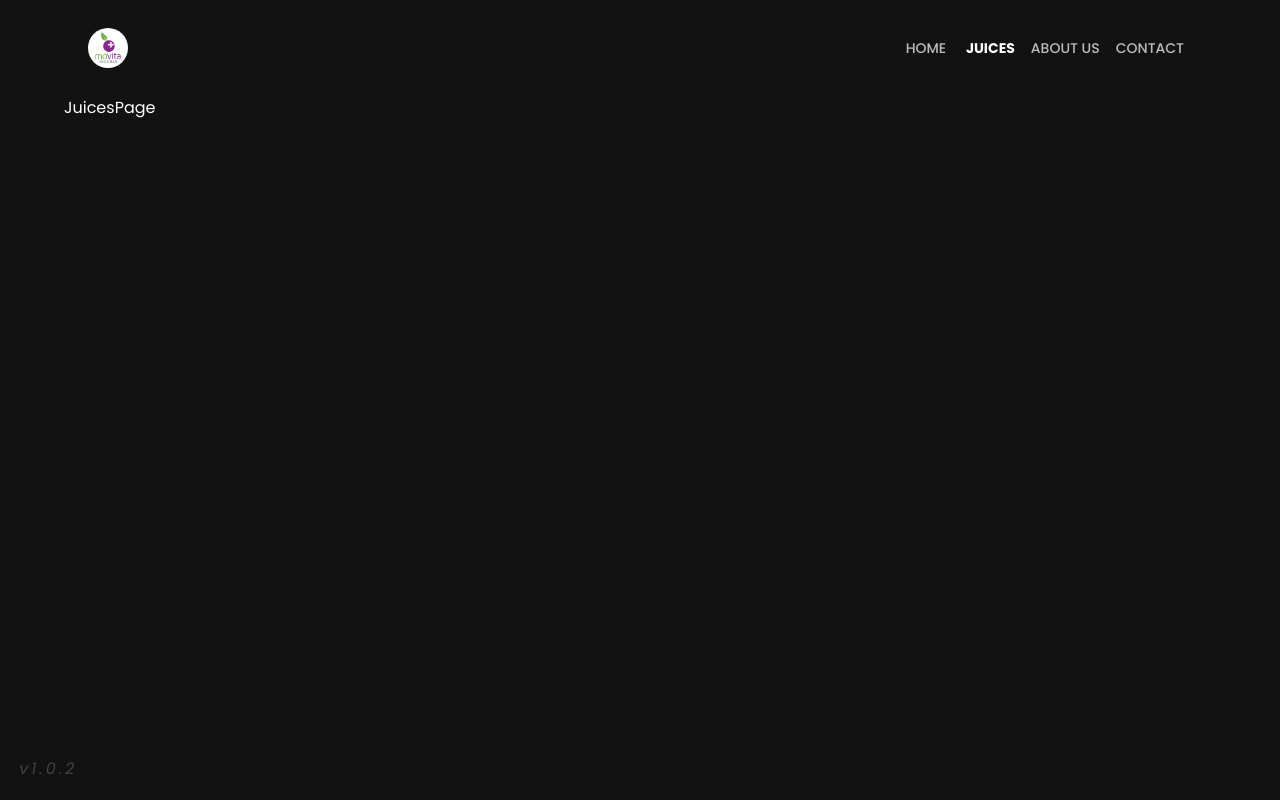
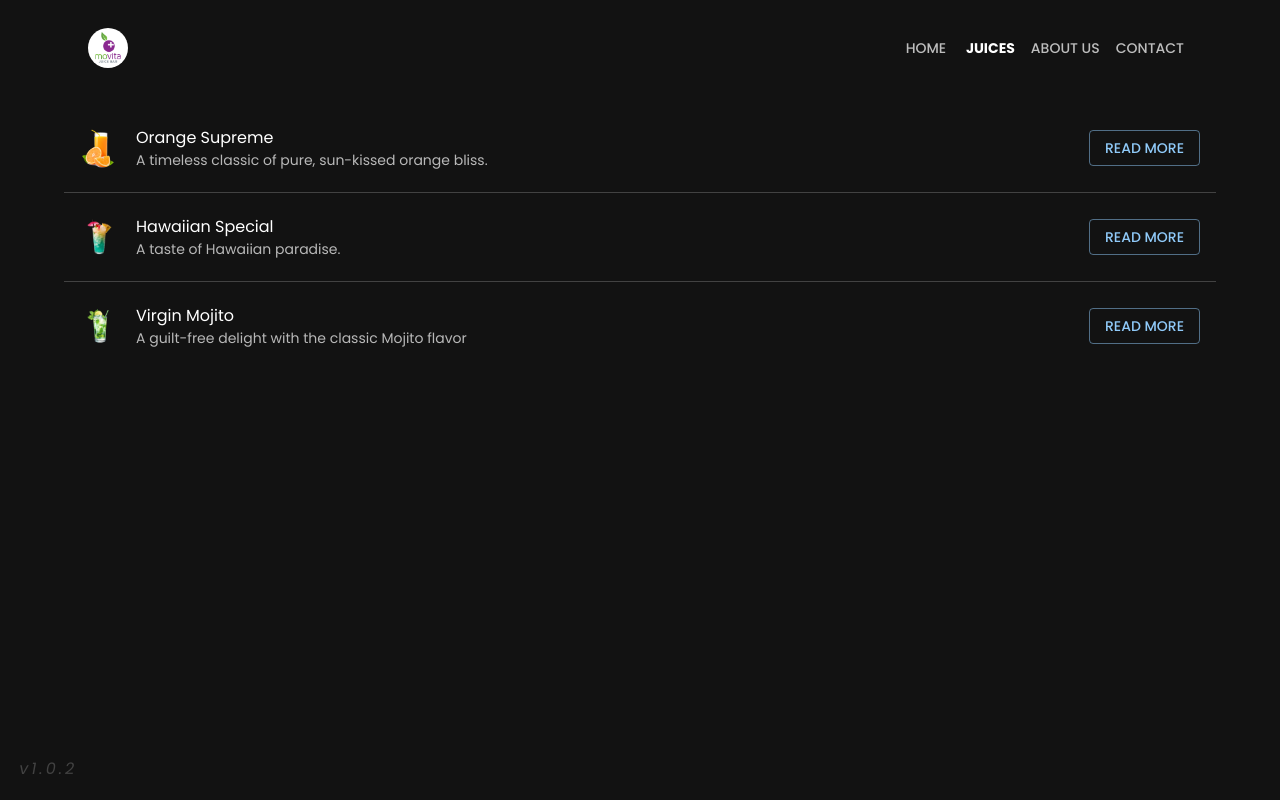
Before and after one commit to DennisByberg/movita-juice-bar, a React (Vite) app: page /juices in a window 1280 px wide. Built offline with nearby package versions, Linux system fonts and the light colour scheme.

Commit message:
added juicelist component

```diff
--- /dev/null
+++ b/src/components/JuiceList/JuiceList.tsx
@@ -0,0 +1,60 @@
+import {
+  List,
+  ListItem,
+  ListItemAvatar,
+  Avatar,
+  ListItemText,
+} from '@mui/material';
+import DefaultButton from '../DefaultButton/DefaultButton';
+import juicesDatabase from '../../juicesData.json';
+import { grey } from '@mui/material/colors';
+
+function JuiceList() {
+  const juices = juicesDatabase;
+
+  const listItemSX = {
+    display: 'flex',
+    flexDirection: 'column',
+    alignItems: 'center',
+    textAlign: 'center',
+    padding: 2,
+    borderBottom: `1px solid ${grey[800]}`,
+    '&:last-child': {
+      borderBottom: 'none',
+    },
+    '@media (min-width:800px)': {
+      flexDirection: 'row',
+      justifyContent: 'space-between',
+      textAlign: 'left',
+    },
+  };
+
+  const listItemTextSX = {
+    '@media (max-width:800px)': {
+      mb: '20px',
+    },
+  };
+
+  return (
+    <List>
+      {juices.map((juice) => (
+        <ListItem key={juice.id} sx={listItemSX}>
+          <ListItemAvatar>
+            <Avatar role='img' src={juice.image} />
+          </ListItemAvatar>
+          <ListItemText
+            sx={listItemTextSX}
+            primary={juice.name}
+            secondary={juice.small_description}
+          />
+          <DefaultButton
+            navigationURL={`${juice.link_name}`}
+            buttonText='Read More'
+            variant='outlined'
+          />
+        </ListItem>
+      ))}
+    </List>
+  );
+}
+export default JuiceList;
--- a/src/pages/JuicesPage/JuicesPage.tsx
+++ b/src/pages/JuicesPage/JuicesPage.tsx
@@ -1,4 +1,12 @@
+import { Box } from '@mui/material';
+import JuiceList from '../../components/JuiceList/JuiceList';
+
 function JuicesPage() {
-  return <div>JuicesPage</div>;
+  return (
+    <Box>
+      <JuiceList />
+    </Box>
+  );
 }
+
 export default JuicesPage;
```
